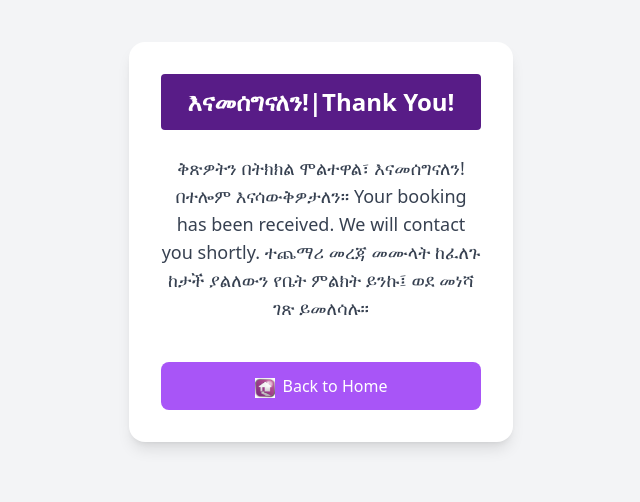
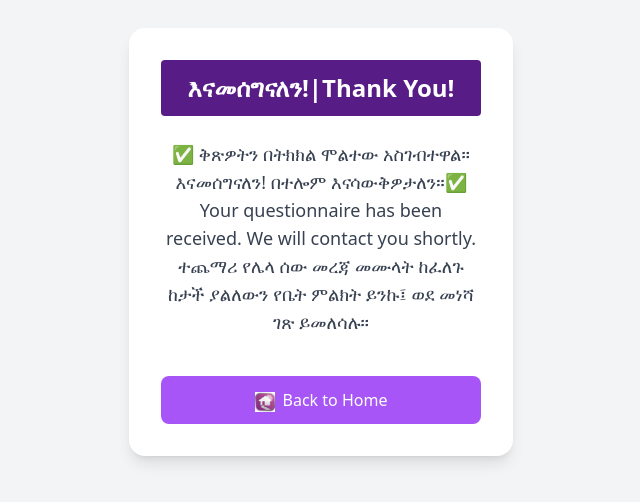
Before and after one commit to guzopayment/client, a React (Vite) app: page /thank-you in a window 1280 px wide. Shown: the part 158-660 px from the top of the page, without its empty margins (319-959 px from the left). Built offline with nearby package versions, Linux system fonts and the light colour scheme; no server answers.

Commit message:
update amharic description

```diff
--- a/src/pages/QuestionnaireForm.jsx
+++ b/src/pages/QuestionnaireForm.jsx
@@ -83,6 +83,12 @@ export default function QuestionnaireForm() {
     "ሲልቫነስ የምግብ ዘይት ፋብሪካ አማ",
     "ቆሮስ የእንጀራ ምርት አማ",
     "ቦሎስ የሕንጻ ሥራ ተቋራጭ አማ",
+    "ማማር ቆዳ የቆዳ ውጤቶች ማምረቻ አማ",
+    "ዮልያን የመድኃኒትና የሕክምና መሳሪያዎች አማ",
+    "ማያስ የብሎኬት ማምረቻ ኣማ",
+    "ሐቅያ የካፌና ሬስቶራንት አገልግሎት አማ",
+    "መቅድም የፎቶ ስቱዲዮና ኪነት አቀናጅ አማ",
+    "ባዮስ ጠቅላላ የእንጨት ሥራ አማ",
     "ማማር ቆዳ የቆዳ ውጤቶች ማምረቻ አማ",
     "ዮልያን የመድኃኒትና የሕክምና መሳሪያዎች አማ",
     "ማያስ የብሎኬት ማምረቻ ኣማ",
--- a/src/pages/ThankYou.jsx
+++ b/src/pages/ThankYou.jsx
@@ -9,9 +9,9 @@ export default function ThankYou() {
         <div className="text-lg text-gray-700 mb-4">
           <p>
             {" "}
-            ቅጽዎትን በትክክል ሞልተዋል፣ እናመሰግናለን! በተሎም እናሳውቅዎታለን። Your booking has been
-            received. We will contact you shortly. ተጨማሪ መረጃ መሙላት ከፈለጉ ከታች ያልለውን
-            የቤት ምልክት ይንኩ፤ ወደ መነሻ ገጽ ይመለሳሉ።
+            ✅ ቅጽዎትን በትክክል ሞልተው አስገብተዋል። እናመሰግናለን! በተሎም እናሳውቅዎታለን።✅ Your
+            questionnaire has been received. We will contact you shortly. ተጨማሪ
+            የሌላ ሰው መረጃ መሙላት ከፈለጉ ከታች ያልለውን የቤት ምልክት ይንኩ፤ ወደ መነሻ ገጽ ይመለሳሉ።
           </p>
         </div>
         <div>
```
